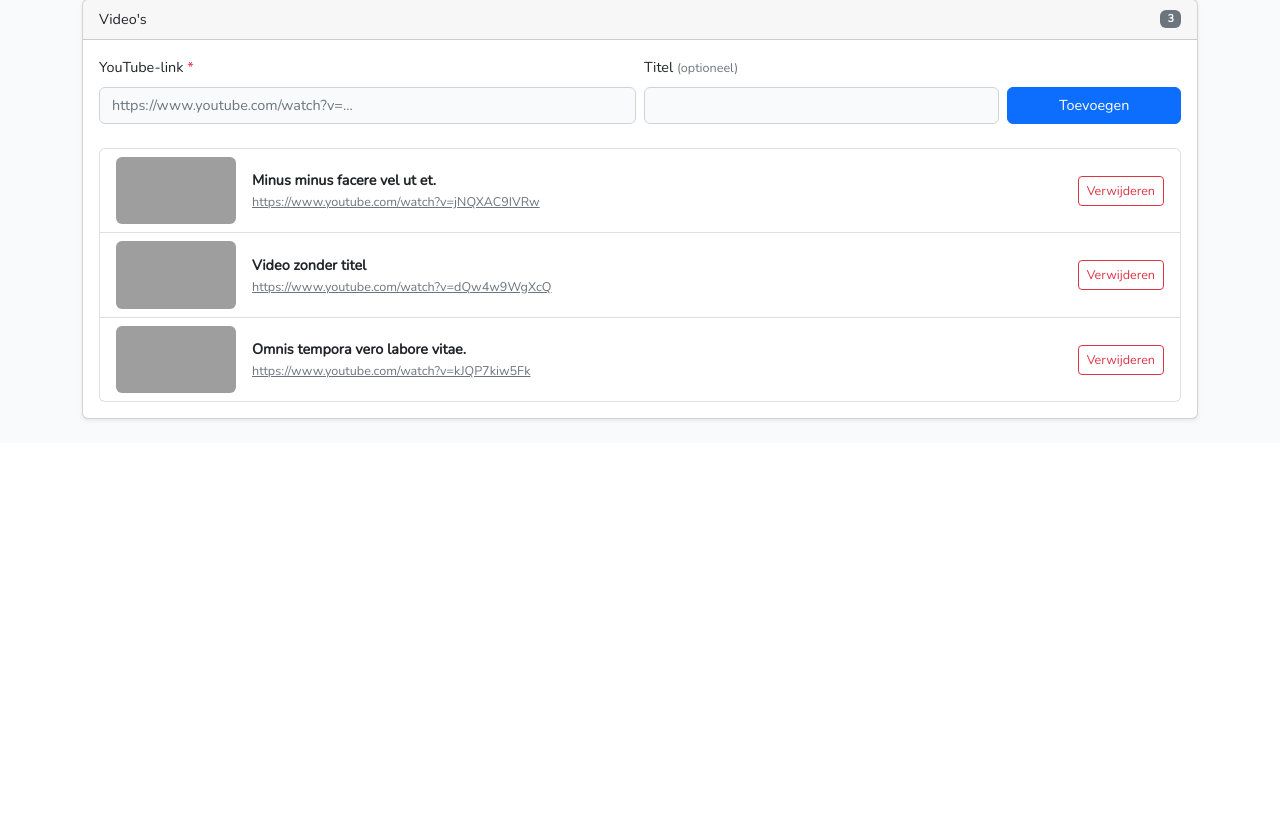
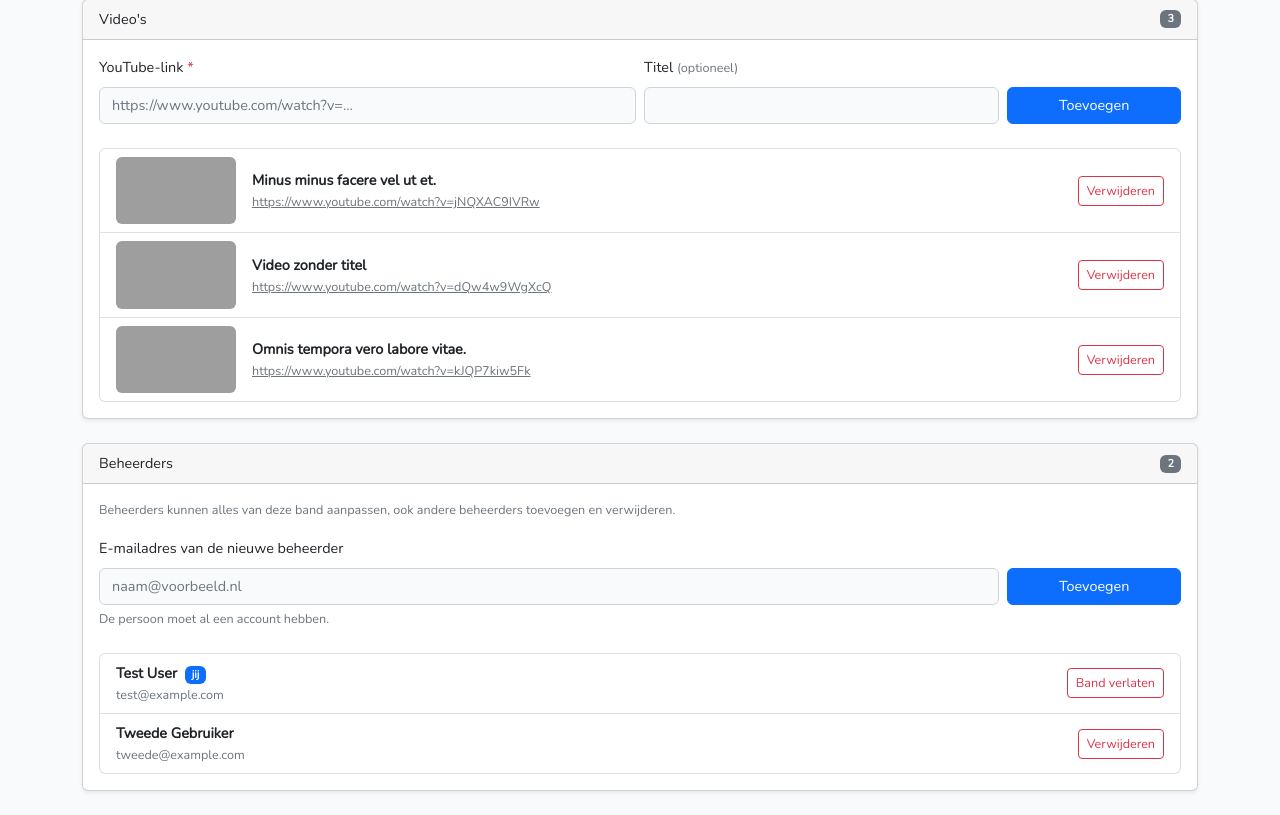
Before and after one commit to TovyLol/PHPA5, a Laravel app: page /bands/1/edit in a window 1280 px wide. Shown: the part 1203-2018 px from the top of the page. Before the commit the page ends 1625 px from the top, so only its background shows below. Run offline with Laravel 12, Linux system fonts and the light colour scheme; a user stored in the database is signed in; data comes from the database, SQL or seed files in the repository; style sheets or scripts are compiled from the project's sources; grey boxes are pictures that could not be loaded.

Commit message:
Add users delete users

```diff
--- a/app/Http/Controllers/BandController.php
+++ b/app/Http/Controllers/BandController.php
@@ -35,7 +35,10 @@ class BandController extends Controller
     {
         $this->authorize('update', $band);
 
-        $band->load(['videos' => fn ($query) => $query->oldest()]);
+        $band->load([
+            'videos' => fn ($query) => $query->oldest(),
+            'users' => fn ($query) => $query->orderBy('name'),
+        ]);
 
         return view('bands.edit', compact('band'));
     }
--- a/resources/views/bands/edit.blade.php
+++ b/resources/views/bands/edit.blade.php
@@ -225,6 +225,78 @@
             @endif
         </div>
     </div>
+
+    {{-- Beheerders (FO 3.3, TO 4.1) --}}
+    @can('manageUsers', $band)
+        @php($laatsteBeheerder = $band->users->count() <= 1)
+
+        <div class="card shadow-sm mt-4" id="beheerders">
+            <div class="card-header d-flex justify-content-between align-items-center">
+                <span>Beheerders</span>
+                <span class="badge text-bg-secondary">{{ $band->users->count() }}</span>
+            </div>
+            <div class="card-body">
+                <p class="text-muted small">
+                    Beheerders kunnen alles van deze band aanpassen, ook andere beheerders toevoegen en verwijderen.
+                </p>
+
+                {{-- Beheerder toevoegen --}}
+                <form method="POST" action="{{ route('bands.users.store', $band) }}" class="row g-2 align-items-start mb-4">
+                    @csrf
+                    <div class="col-md-10">
+                        <label for="member_email" class="form-label">E-mailadres van de nieuwe beheerder</label>
+                        <input id="member_email" type="email" name="email" maxlength="255" required
+                               placeholder="naam@voorbeeld.nl" autocomplete="off"
+                               class="form-control @error('email', 'members') is-invalid @enderror"
+                               value="{{ old('email') }}" aria-describedby="member_email_help">
+                        <div id="member_email_help" class="form-text">De persoon moet al een account hebben.</div>
+                        @error('email', 'members')
+                            <div class="invalid-feedback">{{ $message }}</div>
+                        @enderror
+                    </div>
+                    <div class="col-md-2 d-grid">
+                        <label class="form-label d-none d-md-block">&nbsp;</label>
+                        <button type="submit" class="btn btn-primary">Toevoegen</button>
+                    </div>
+                </form>
+
+                {{-- Huidige beheerders --}}
+                <ul class="list-group">
+                    @foreach ($band->users as $beheerder)
+                        @php($isIkZelf = $beheerder->is(auth()->user()))
+                        <li class="list-group-item d-flex align-items-center gap-3">
+                            <div class="flex-grow-1 text-truncate">
+                                <div class="fw-semibold">
+                                    {{ $beheerder->name }}
+                                    @if ($isIkZelf)
+                                        <span class="badge text-bg-primary ms-1">jij</span>
+                                    @endif
+                                </div>
+                                <div class="small text-muted text-truncate">{{ $beheerder->email }}</div>
+                            </div>
+
+                            @if ($laatsteBeheerder)
+                                <span class="small text-muted" title="Een band moet minimaal één beheerder hebben">Laatste beheerder</span>
+                            @else
+                                {{-- De vraag staat in data-confirm, zo kan een naam met een ' de JavaScript niet breken --}}
+                                <form method="POST" action="{{ route('bands.users.destroy', [$band, $beheerder]) }}"
+                                      data-confirm="{{ $isIkZelf
+                                          ? 'Weet je zeker dat je deze band wilt verlaten? Je kunt hem daarna niet meer beheren.'
+                                          : 'Weet je zeker dat je '.$beheerder->name.' als beheerder wilt verwijderen?' }}"
+                                      onsubmit="return confirm(this.dataset.confirm);">
+                                    @csrf
+                                    @method('DELETE')
+                                    <button type="submit" class="btn btn-sm btn-outline-danger">
+                                        {{ $isIkZelf ? 'Band verlaten' : 'Verwijderen' }}
+                                    </button>
+                                </form>
+                            @endif
+                        </li>
+                    @endforeach
+                </ul>
+            </div>
+        </div>
+    @endcan
 </div>
 @endsection
 
--- a/routes/web.php
+++ b/routes/web.php
@@ -1,6 +1,7 @@
 <?php
 
 use App\Http\Controllers\BandController;
+use App\Http\Controllers\BandUserController;
 use App\Http\Controllers\DashboardController;
 use App\Http\Controllers\VideoController;
 use Illuminate\Support\Facades\Route;
@@ -28,4 +29,10 @@ Route::middleware('auth')->group(function () {
     Route::delete('/bands/{band}/videos/{video}', [VideoController::class, 'destroy'])
         ->scopeBindings()
         ->name('videos.destroy');
+
+    // Beheerders van een band. scopeBindings(): de gebruiker moet beheerder van die band zijn, anders 404
+    Route::post('/bands/{band}/users', [BandUserController::class, 'store'])->name('bands.users.store');
+    Route::delete('/bands/{band}/users/{user}', [BandUserController::class, 'destroy'])
+        ->scopeBindings()
+        ->name('bands.users.destroy');
 });
```
Also changed, not shown: app/Http/Controllers/BandUserController.php (added, +57 -0 lines), app/Http/Requests/StoreBandUserRequest.php (added, +53 -0 lines), tests/Feature/BandUserTest.php (added, +135 -0 lines), README.md.
